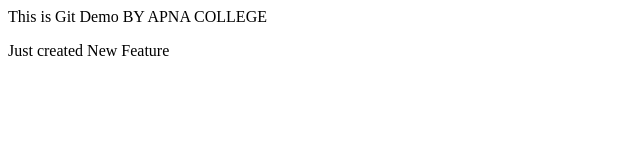
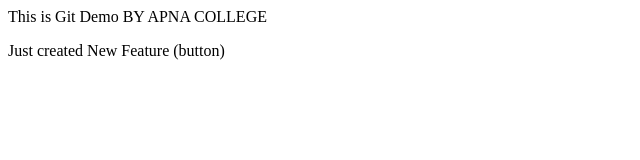
Before and after one commit to AdityaKulkarni023/LocalRepo, a plain HTML site: page index.html in a window 1280 px wide. Shown: the full height of the page, 0-640 px from the left. Drawn offline with Linux system fonts and the light colour scheme.

```diff
--- a/index.html
+++ b/index.html
@@ -1,2 +1,2 @@
 <p>This is Git Demo BY APNA COLLEGE</p>
-<p>Just created New Feature</p>
+<p>Just created New Feature (button)</p>
```
